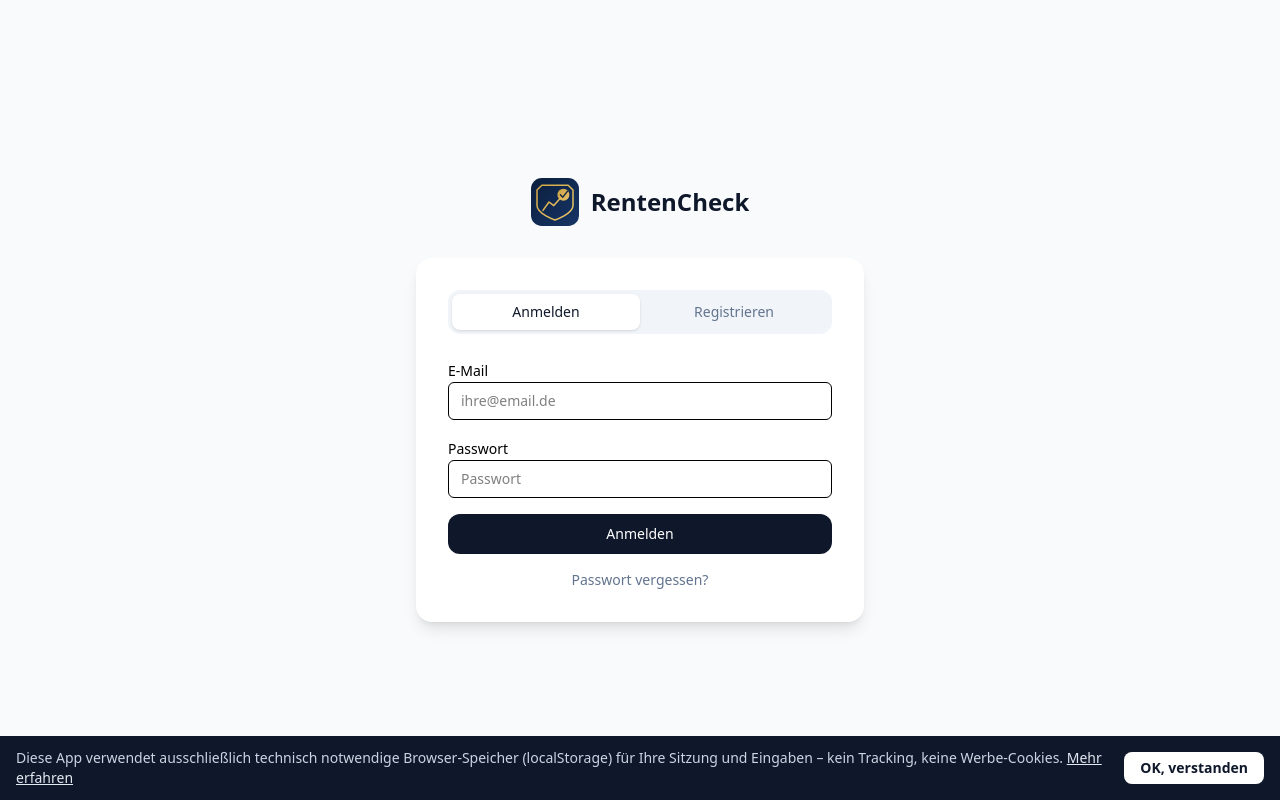
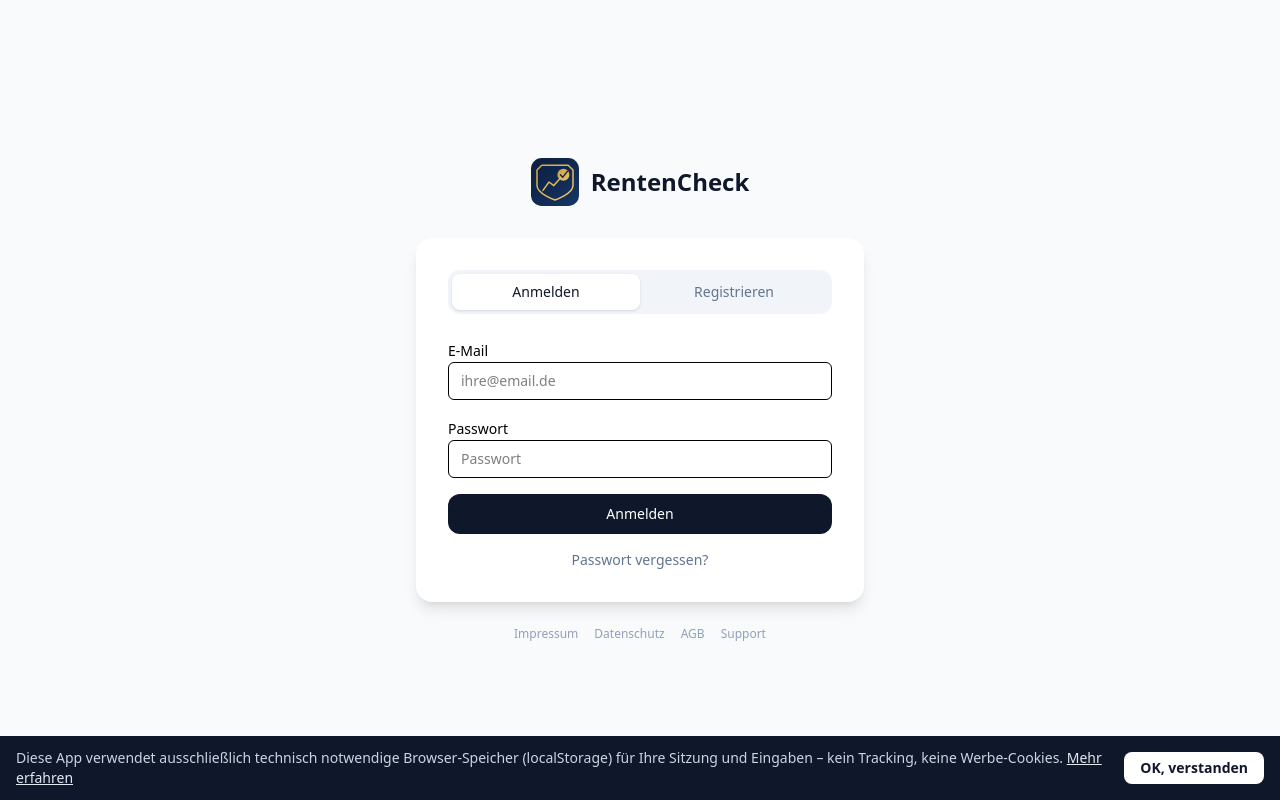
Before and after one commit to derleoleo/finanzvergleich, a React (Vite) app: page /login in a window 1280 px wide. Built offline with nearby package versions, Linux system fonts and the light colour scheme; no server answers.

Commit message:
feat: Fußzeile mit Impressum, Datenschutz, AGB und Support auf Login-Seite
Co-Authored-By: Claude Sonnet 4.6 <noreply@anthropic.com>

```diff
--- a/src/pages/Login.tsx
+++ b/src/pages/Login.tsx
@@ -140,6 +140,13 @@ export default function Login() {
             )}
           </form>
         </div>
+
+        <div className="mt-6 flex flex-wrap justify-center gap-x-4 gap-y-1 text-xs text-slate-400">
+          <Link to="/impressum" className="hover:text-slate-600">Impressum</Link>
+          <Link to="/datenschutz" className="hover:text-slate-600">Datenschutz</Link>
+          <Link to="/agb" className="hover:text-slate-600">AGB</Link>
+          <a href="mailto:info@rentencheck.app" className="hover:text-slate-600">Support</a>
+        </div>
       </div>
     </div>
   )
```
